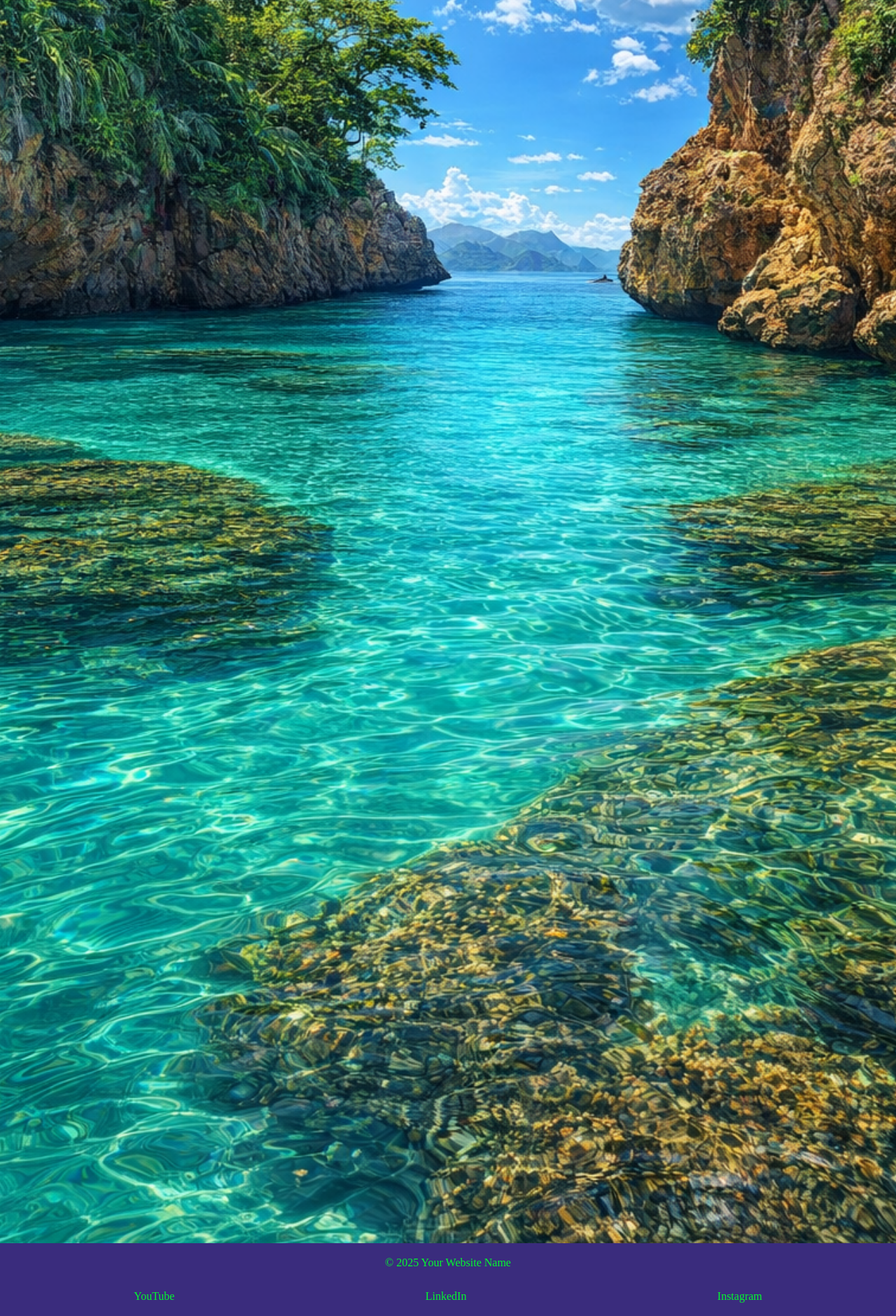
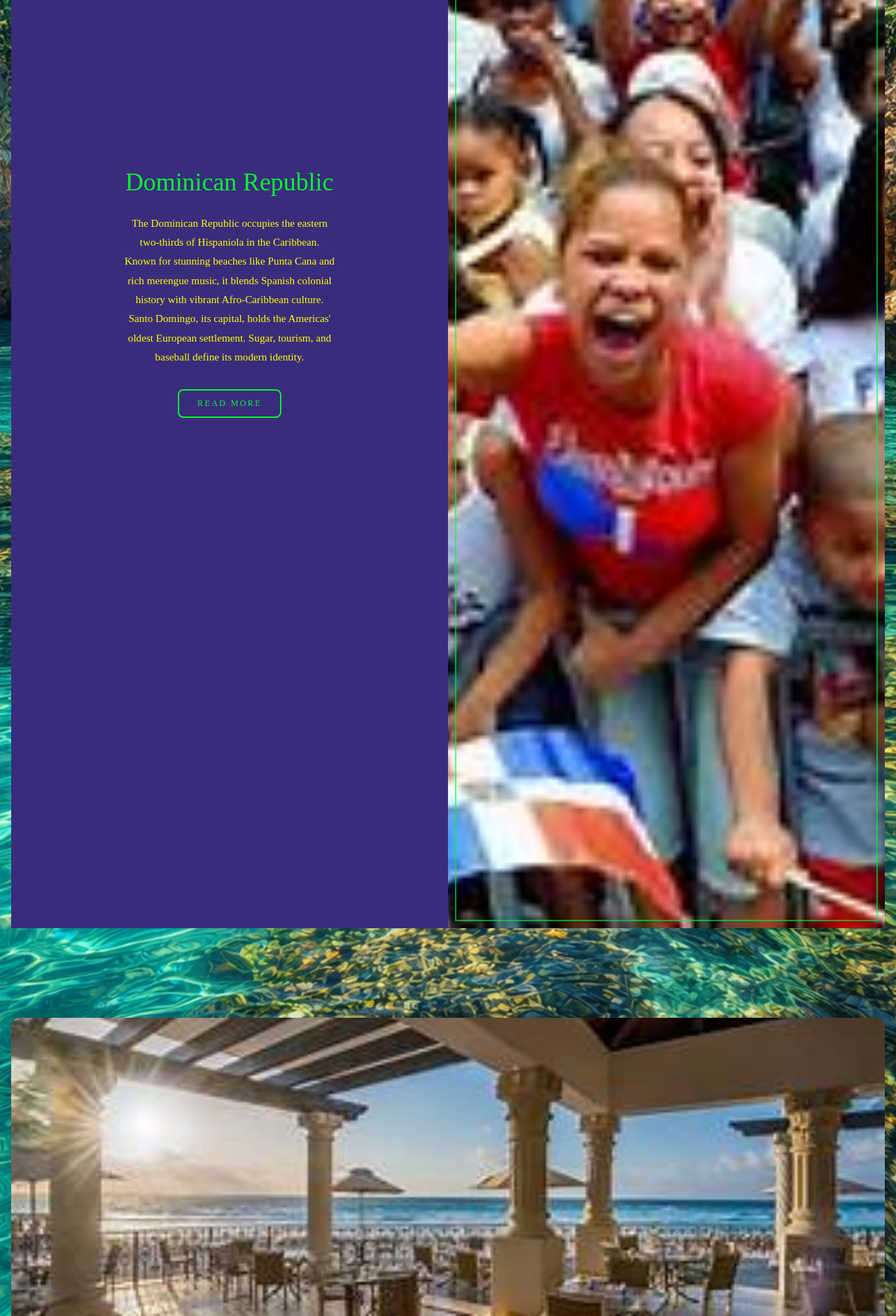
Before and after one commit to Richard-L4/Las-Islas, a Django app: template las_islas_es/templates/index.html in a window 1280 px wide. Shown: the part 720-2600 px from the top of the page at 70% size. Run offline with Django 5.2, Linux system fonts and the light colour scheme; the template is opened without the code that fills it, so the values that code supplies are empty; parts of the project's set-up code (start-up, migrations or seed data) failed here and were passed over.

Commit message:
add index page images

```diff
--- a/las_islas_es/static/CSS/las-islas-es.css
+++ b/las_islas_es/static/CSS/las-islas-es.css
@@ -752,6 +752,65 @@ footer {
 
 =================================================== */
 
+/* ── Carousel Wrapper ── */
+#carouselWrapper {
+  width: 100%;
+  max-width: 1200px;
+  margin: 3rem auto;
+  padding: 0 1.5rem;
+}
+
+#carouselExample {
+  border-radius: 12px;
+  overflow: hidden;
+  box-shadow: 0 8px 32px rgba(0, 0, 0, 0.18);
+}
+
+#carouselExample .carousel-inner img {
+  width: 100%;
+  height: 520px;
+  object-fit: cover;
+  object-position: center;
+  display: block;
+}
+
+/* ── Controls ── */
+#carouselExample .carousel-control-prev,
+#carouselExample .carousel-control-next {
+  width: 10%;
+  opacity: 0;
+  transition: opacity 0.3s ease;
+}
+
+#carouselExample:hover .carousel-control-prev,
+#carouselExample:hover .carousel-control-next {
+  opacity: 1;
+}
+
+#carouselExample .carousel-control-prev-icon,
+#carouselExample .carousel-control-next-icon {
+  background-color: rgba(0, 0, 0, 0.45);
+  border-radius: 50%;
+  padding: 1.2rem;
+  background-size: 55%;
+}
+
+/* ── Responsive ── */
+@media (max-width: 768px) {
+  #carouselExample .carousel-inner img {
+    height: 260px;
+  }
+
+  #carouselWrapper {
+    padding: 0;
+    margin: 2rem auto;
+  }
+
+  #carouselExample {
+    border-radius: 0;
+  }
+}
+
 .reveal-card {
   display: grid;
   grid-template-columns: 1fr 1fr;
@@ -910,3 +969,35 @@ footer {
   .reveal-card .reveal-text-col,
   .reveal-card.reveal-left .reveal-text-col  { order: 2; padding: 2rem 1.5rem; }
 }
+
+/* ── Fix main constraining full-width children ── */
+main > #carouselWrapper,
+main > .reveal-card {
+  width: 100%;
+  max-width: 100%;
+  align-self: stretch;
+}
+
+/* ── Carousel spacing between reveal cards ── */
+#carouselWrapper {
+  margin: 0 0 6rem 0;   /* matches reveal-card's margin-bottom */
+  padding: 0;
+  max-width: 100%;
+}
+
+/* ── Stop global button styles breaking Bootstrap carousel controls ── */
+#carouselExample .carousel-control-prev,
+#carouselExample .carousel-control-next {
+  background: transparent !important;
+  border: none !important;
+  padding: 0 !important;
+  margin: 0 !important;
+}
+
+#carouselExample .carousel-control-prev-icon,
+#carouselExample .carousel-control-next-icon {
+  background-color: rgba(0, 0, 0, 0.45);
+  border-radius: 50%;
+  padding: 1.2rem;
+  background-size: 55%;
+}
--- a/las_islas_es/templates/index.html
+++ b/las_islas_es/templates/index.html
@@ -3,16 +3,72 @@
 
 {% block content %}
 <h1 class="color">Welcome to the test page.</h1>
+
+<!-- Card 1 — image TOP RIGHT -->
+<div class="reveal-card">
+  <div class="reveal-text-col">
+    <h2>Dominican Republic</h2>
+    <p>The Dominican Republic occupies the eastern two-thirds of Hispaniola in the Caribbean. Known for stunning beaches
+      like Punta Cana and rich merengue music, it blends Spanish colonial history with vibrant Afro-Caribbean culture.
+      Santo Domingo, its capital, holds the Americas' oldest European settlement. Sugar, tourism, and baseball define
+      its modern identity.</p>
+    <a class="reveal-btn" href="">Read more</a>
+  </div>
+  <div class="reveal-image-col">
+    <img src="{% static 'images/Dem Rep-3.jpg' %}" alt="...">
+  </div>
+</div>
+
+<!-- Carousel Wrapper -->
+<div id="carouselWrapper">
+  <div id="carouselExample" class="carousel slide" data-bs-ride="carousel">
+    <div class="carousel-inner">
+      <div class="carousel-item active">
+        <img src="{% static 'images/Cancun-4.jpg' %}" class="d-block w-100" alt="..">
+      </div>
+      <div class="carousel-item">
+        <img src="{% static 'images/Carosel-2.jpg' %}" class="d-block w-100" alt="...">
+      </div>
+      <div class="carousel-item">
+        <img src="{% static 'images/Carosel-3.jpg' %}" class="d-block w-100" alt="...">
+      </div>
+    </div>
+    <button class="carousel-control-prev" type="button" data-bs-target="#carouselExample" data-bs-slide="prev">
+      <span class="carousel-control-prev-icon" aria-hidden="true"></span>
+      <span class="visually-hidden">Previous</span>
+    </button>
+    <button class="carousel-control-next" type="button" data-bs-target="#carouselExample" data-bs-slide="next">
+      <span class="carousel-control-next-icon" aria-hidden="true"></span>
+      <span class="visually-hidden">Next</span>
+    </button>
+  </div>
+</div>
+
+<!-- Card 3 — image BOTTOM RIGHT -->
+<div class="reveal-card">
+  <div class="reveal-text-col">
+    <h2>Puerto Rica</h2>
+    <p>A US territory with a Spanish soul. Old San Juan's colourful colonial streets, El Yunque rainforest, and Condado
+      beach combine Caribbean warmth with American convenience and extraordinary food culture.</p>
+    <a class="reveal-btn" href="">Read more</a>
+  </div>
+  <div class="reveal-image-col">
+    <img src="{% static 'images/Puerto Rico-2.jpg' %}" alt="...">
+  </div>
+</div>
+
 <script>
   document.querySelectorAll('.reveal-text-col h2').forEach(h2 => {
     h2.innerHTML = h2.textContent.trim().split(/\s+/)
       .map(w => `<span class="reveal-word">${w}</span>`).join(' ');
   });
   const obs = new IntersectionObserver(entries => {
-    entries.forEach(e => { if (e.isIntersecting) e.target.classList.add('reveal-active');
-     else {
-      e.target.classList.remove('reveal-active');
-    } });
+    entries.forEach(e => {
+      if (e.isIntersecting) e.target.classList.add('reveal-active');
+      else {
+        e.target.classList.remove('reveal-active');
+      }
+    });
   }, { threshold: 0.25 });
   document.querySelectorAll('.reveal-card').forEach(c => obs.observe(c));
 </script>
```
Also changed, not shown: las_islas_es/static/Favicon/Dem Rep-3.jpg (added), las_islas_es/static/JS/Dem Rep-3.jpg (added), las_islas_es/static/images/Cancun-4.jpg (added), las_islas_es/static/images/Carosel-2.jpg (added), las_islas_es/static/images/Carosel-3.jpg (added), las_islas_es/static/images/Dem Rep-3.jpg (added), las_islas_es/static/images/Puerto Rico-2.jpg (added).
